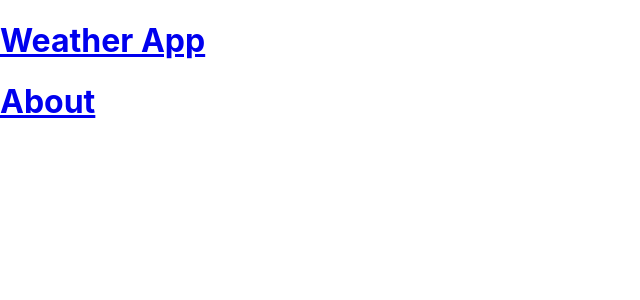
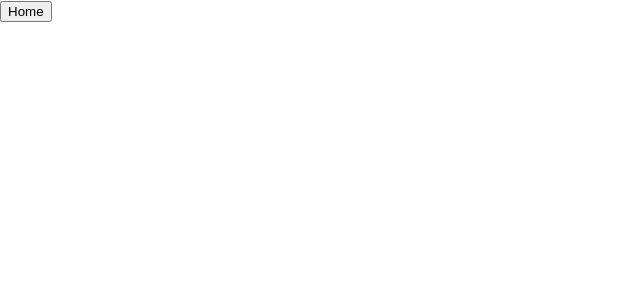
Before and after one commit to jashioq/Weather_App, a React (Create React App) app: page /about in a window 1280 px wide. Shown: the top 300 px of the page, without its empty margins (0-640 px from the left). Built offline with nearby package versions, Linux system fonts and the light colour scheme.

Commit message:
removed Navbar, added LinkButton, added SearchField, added WeatherDescription, added fetch function

```diff
--- /dev/null
+++ b/src/components/LinkButton/index.js
@@ -0,0 +1,14 @@
+import "./index.scss";
+import { Link } from 'react-router-dom';
+
+const LinkButton = ({ path, name }) => {
+    return (
+        <Link to={path}>
+            <button>
+                {name}
+            </button>
+        </Link>
+    )
+}
+
+export default LinkButton
--- a/src/components/Navbar/index.js
+++ /dev/null
@@ -1,17 +0,0 @@
-import "./index.scss";
-import { Link } from 'react-router-dom';
-
-const Navbar = () => {
-  return (
-    <div>
-        <Link to="/">
-            <h1>Weather App</h1>
-        </Link>
-        <Link to="/about">
-            <h1>About</h1>
-        </Link>
-    </div>
-  )
-}
-
-export default Navbar
--- /dev/null
+++ b/src/components/SearchField/index.js
@@ -0,0 +1,11 @@
+import "./index.scss";
+
+const SearchField = ({ city, setCity }) => {
+    return (
+        <div>
+            <input onChange={event => setCity(event.target.value)} type="text" value={city} placeholder="Enter city" />
+        </div>
+    )
+}
+
+export default SearchField
--- /dev/null
+++ b/src/components/WeatherDescription/index.js
@@ -0,0 +1,13 @@
+import "./index.scss";
+
+const WeatherDescription = ({ weatherData }) => {
+
+    return (
+        <div>
+            <p>{weatherData.weather[0].main}</p>
+            <p>{weatherData.weather[0].description}</p>
+        </div>
+    )
+}
+
+export default WeatherDescription
--- a/src/pages/About.js
+++ b/src/pages/About.js
@@ -1,9 +1,9 @@
-import Navbar from "../components/Navbar"
+import LinkButton from "../components/LinkButton"
 
 const About = () => {
   return (
     <div>
-      <Navbar />
+      <LinkButton name="Home" path="/" />
     </div>
   )
 }
--- a/src/pages/Homepage.js
+++ b/src/pages/Homepage.js
@@ -1,9 +1,32 @@
-import Navbar from "../components/Navbar"
+import { useState, useEffect } from "react"
+import SearchField from "../components/SearchField"
+import LinkButton from "../components/LinkButton"
+import WeatherDescription from "../components/WeatherDescription"
 
 const Homepage = () => {
+  const [city, setCity] = useState('berlin')
+  const [weatherData, setWeatherData] = useState(null)
+
+  const API_KEY = "763b782a1fdd9b7b8f0c5bf2979dee4b"
+  const API_URL = `https://api.openweathermap.org/data/2.5/weather?q=${city}&appid=${API_KEY}&units=metric`
+
+
+  const fetchWeather = async () => {
+    const response = await fetch(API_URL);
+    const jsonData = await response.json();
+    setWeatherData(jsonData);
+  }
+
+  useEffect(() => {
+    fetchWeather()
+  }, [])
+
+
   return (
     <div>
-      <Navbar />
+      <LinkButton name="About" path="/about" />
+      <SearchField city={city} setCity={(value) => setCity(value)} />
+      {weatherData ? <WeatherDescription weatherData={weatherData} /> : ""}
     </div>
   )
 }
```
Also changed, not shown: src/components/LinkButton/index.scss (added), src/components/SearchField/index.scss (added), src/components/WeatherDescription/index.scss (added).
